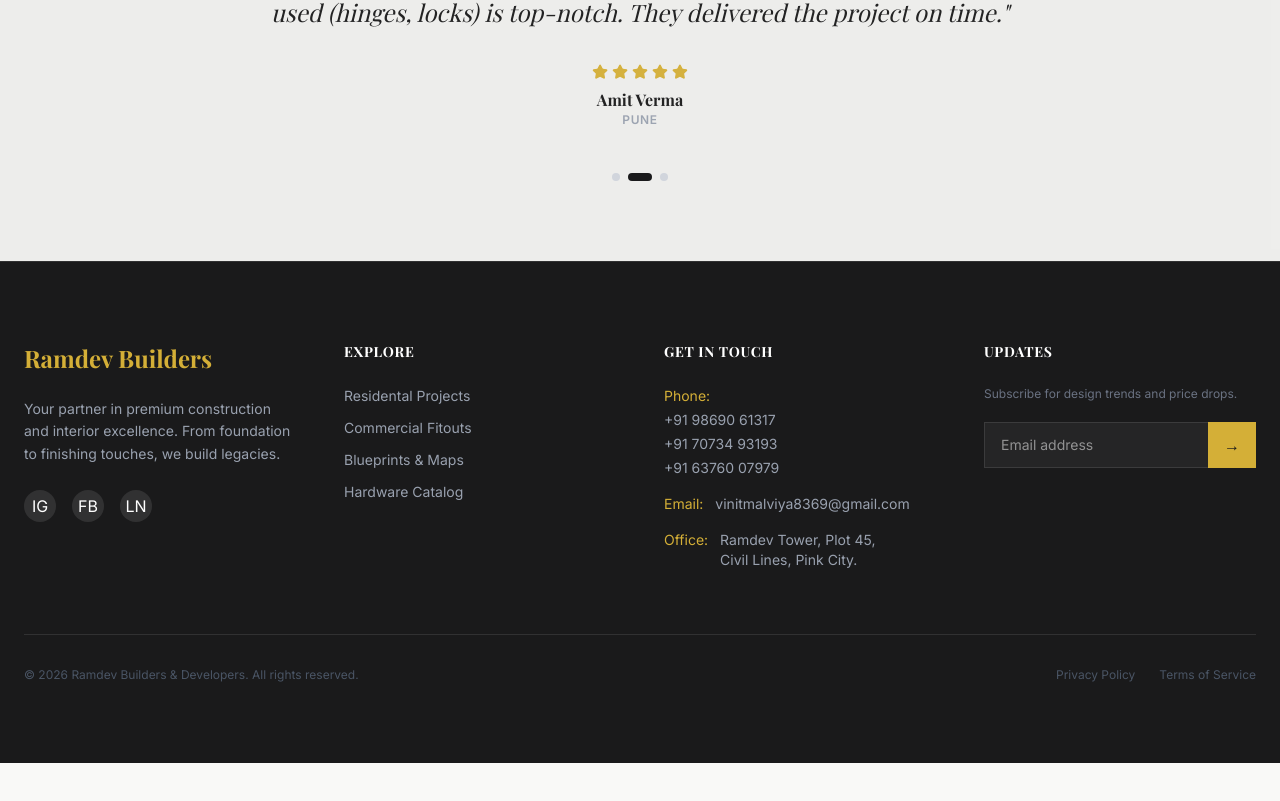
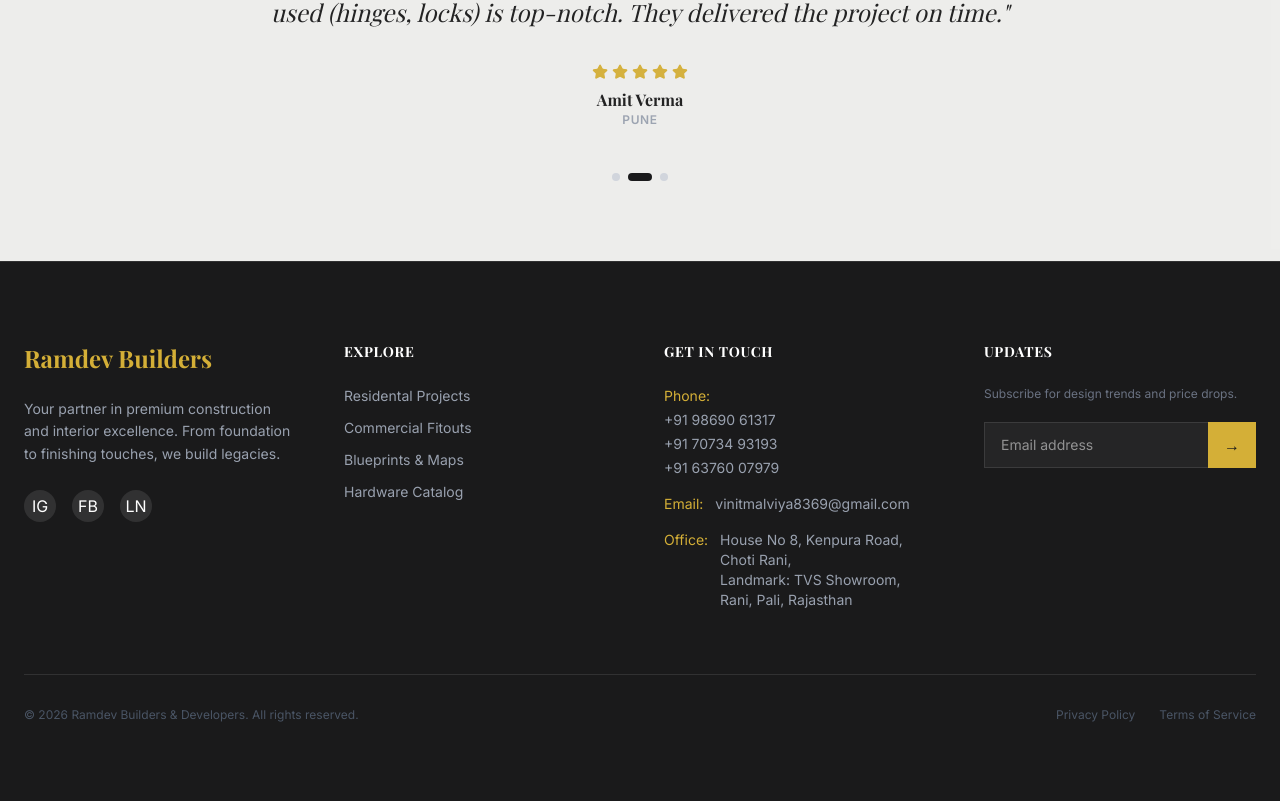
Before and after one commit to FullStackParihar/vinitmalviya, a React app in the folder frontend/: page / in a window 1280 px wide. Shown: the part 6610-7411 px from the top of the page. Before the commit the page ends 7373 px from the top, so only its background shows below. Built offline with nearby package versions, Linux system fonts and the light colour scheme; the HTML template or start-up script is replaced by a standard one.

Commit message:
address updated

```diff
--- a/frontend/src/App.jsx
+++ b/frontend/src/App.jsx
@@ -95,7 +95,11 @@ function App() {
                </li>
                <li className="flex items-start gap-3">
                   <span className="text-accent">Office:</span>
-                  Ramdev Tower, Plot 45,<br/>Civil Lines, Pink City.
+                  <span>
+                    House No 8, Kenpura Road, Choti Rani,<br/>
+                    Landmark: TVS Showroom,<br/>
+                    Rani, Pali, Rajasthan
+                  </span>
                </li>
              </ul>
           </div>
```
